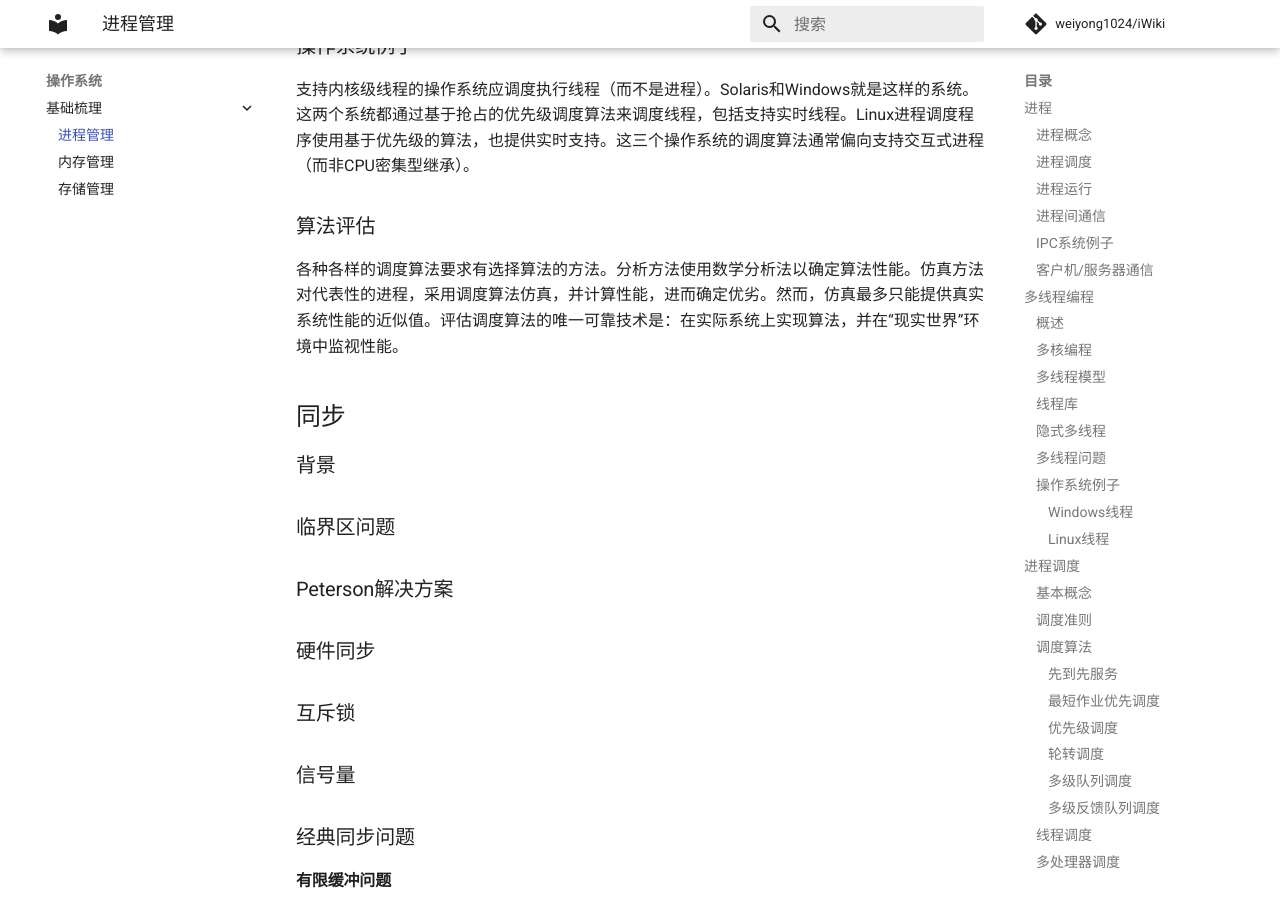
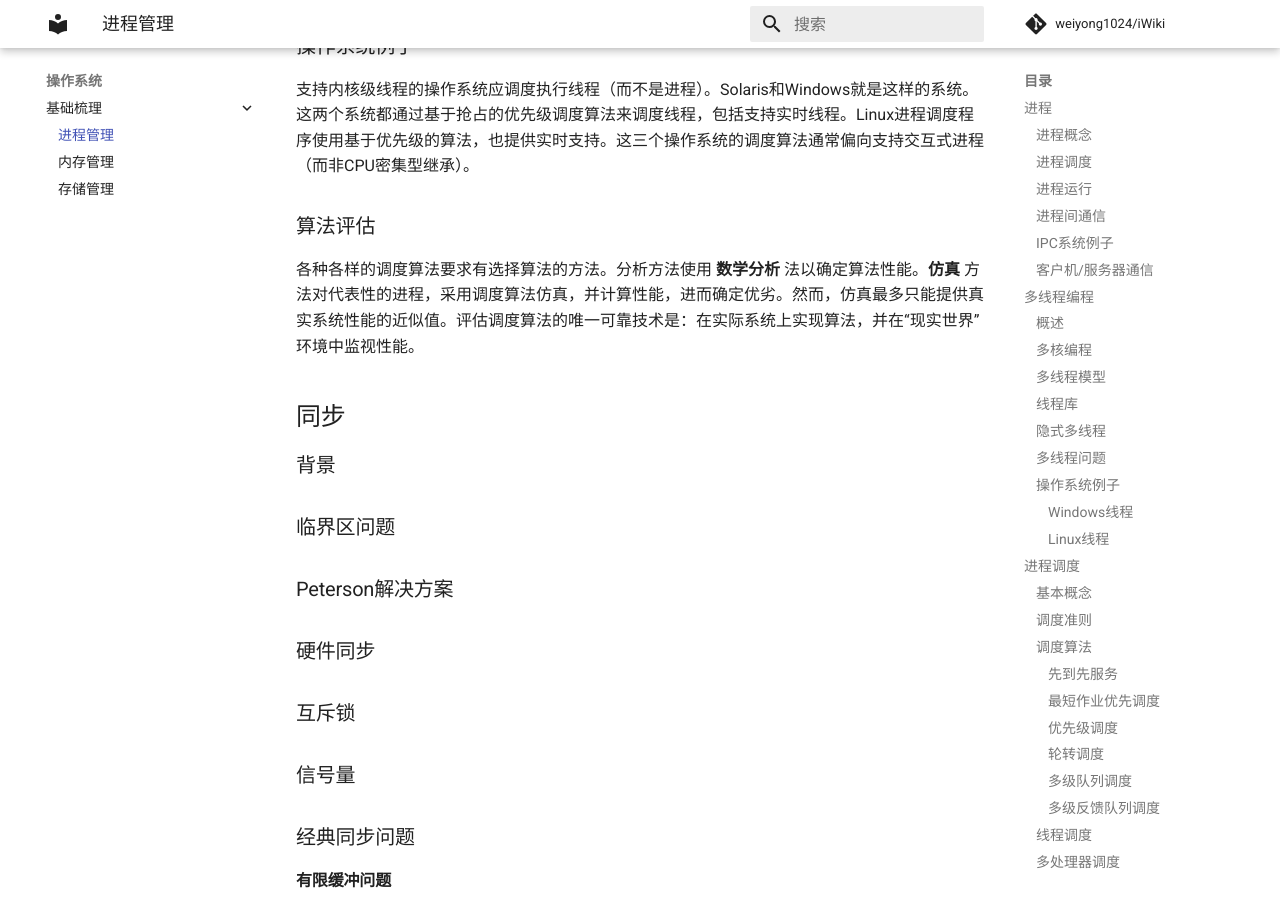
Before and after one commit to weiyong1024/iWiki, an MkDocs documentation site: the page built from docs/operating_system/basic/process_management.md, in a window 1280 px wide and 900 px high, scrolled down 5442 px. Built offline with MkDocs 1.6.1 and Material for MkDocs 9.7.7, drawn with Linux system fonts in a browser that asks for light colours; formulas are drawn with MathJax 3; comment, search, counter and statistics services are not loaded.

```diff
--- a/docs/operating_system/basic/process_management.md
+++ b/docs/operating_system/basic/process_management.md
@@ -184,12 +184,14 @@ POSIX和Pthreads API为实时调度线程，也提供各种特征。
 
 ### 算法评估
 
-各种各样的调度算法要求有选择算法的方法。分析方法使用数学分析法以确定算法性能。仿真方法对代表性的进程，采用调度算法仿真，并计算性能，进而确定优劣。然而，仿真最多只能提供真实系统性能的近似值。评估调度算法的唯一可靠技术是：在实际系统上实现算法，并在“现实世界”环境中监视性能。
+各种各样的调度算法要求有选择算法的方法。分析方法使用 **数学分析** 法以确定算法性能。**仿真** 方法对代表性的进程，采用调度算法仿真，并计算性能，进而确定优劣。然而，仿真最多只能提供真实系统性能的近似值。评估调度算法的唯一可靠技术是：在实际系统上实现算法，并在“现实世界”环境中监视性能。
 
 
 ## 同步
 
 ### 背景
+
+
 
 ### 临界区问题
 
```
